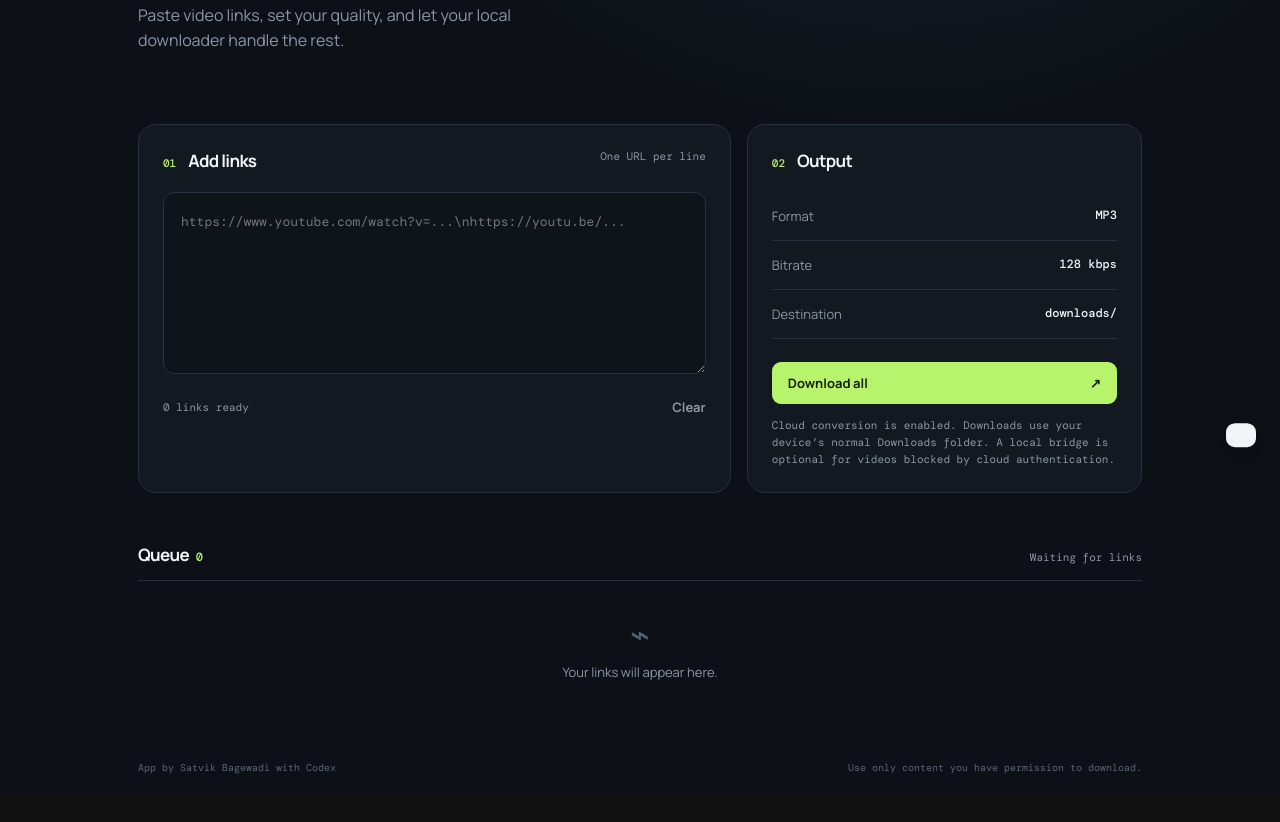
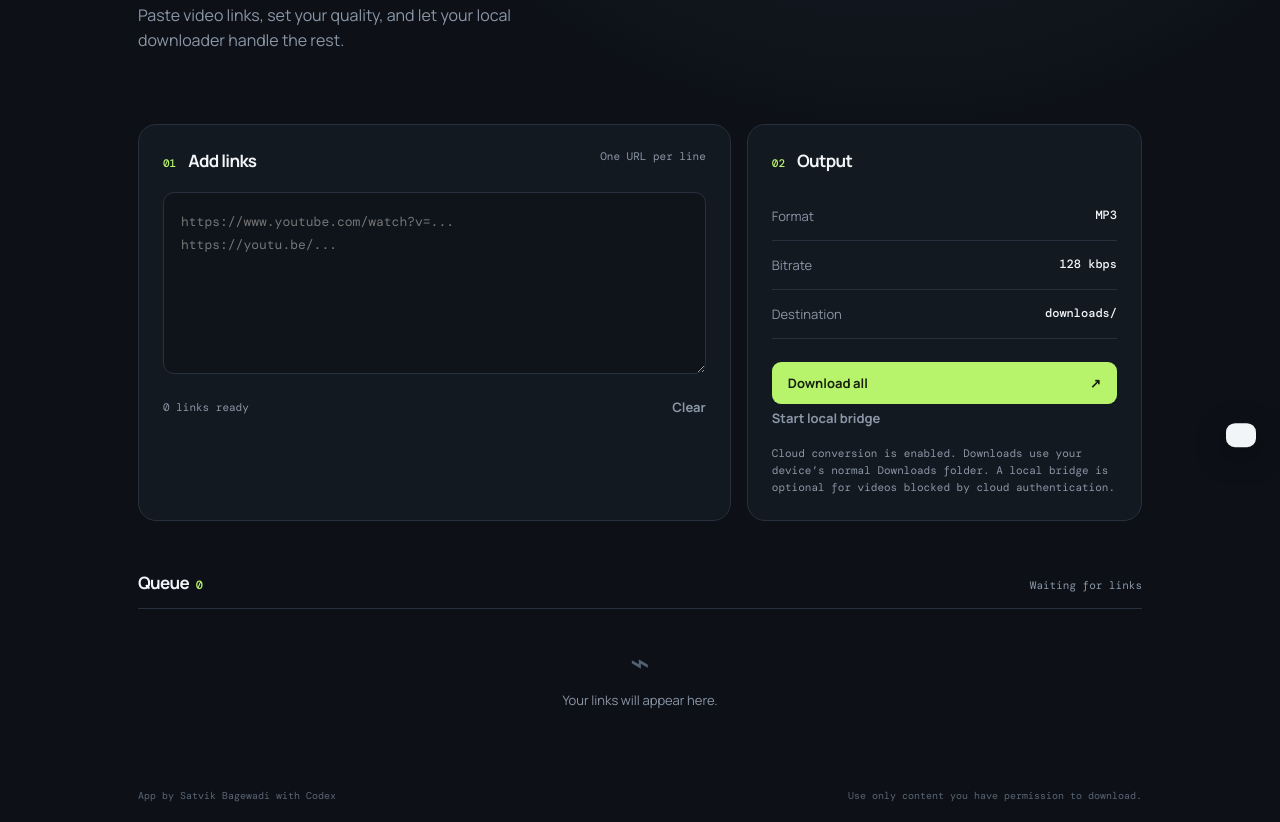
Before and after one commit to satvikbagewadi/wavequeue, a plain HTML site: page index.html in a window 1280 px wide. Shown: the part 360-1182 px from the top of the page. Before the commit the page ends 1154 px from the top, so only its background shows below. Drawn offline with nearby package versions, Linux system fonts and the light colour scheme; no server answers.

Commit message:
Add local bridge launcher button

```diff
--- a/index.html
+++ b/index.html
@@ -26,7 +26,7 @@
       <section class="workspace" aria-label="Download queue">
         <div class="panel input-panel">
           <div class="panel-heading"><div><span class="step">01</span><h2>Add links</h2></div><span class="hint">One URL per line</span></div>
-          <textarea id="links" spellcheck="false" placeholder="https://www.youtube.com/watch?v=...\nhttps://youtu.be/..." aria-label="Video URLs"></textarea>
+          <textarea id="links" spellcheck="false" placeholder="https://www.youtube.com/watch?v=...&#10;https://youtu.be/..." aria-label="Video URLs"></textarea>
           <div class="input-footer"><span id="link-count">0 links ready</span><button class="button secondary" id="clear-btn">Clear</button></div>
         </div>
 
@@ -36,6 +36,7 @@
           <div class="setting-row"><span>Bitrate</span><strong>128 kbps</strong></div>
           <div class="setting-row"><span>Destination</span><strong>downloads/</strong></div>
           <button class="button primary" id="download-btn">Download all <span>↗</span></button>
+          <button class="button secondary" id="bridge-btn" type="button">Start local bridge</button>
           <p class="microcopy">Cloud conversion is enabled. Downloads use your device’s normal Downloads folder. A local bridge is optional for videos blocked by cloud authentication.</p>
         </div>
       </section>
@@ -46,8 +47,12 @@
       </section>
 
       <div id="toast" class="toast" role="status" aria-live="polite"></div>
-      <footer><span>App by Satvik Bagewadi with Codex</span><span>Use only content you have permission to download.</span></footer>
+
+      <footer>
+        <span>App by Satvik Bagewadi with Codex</span>
+        <span>Use only content you have permission to download.</span>
+      </footer>
     </main>
-    <script src="app.js?v=4"></script>
+    <script src="app.js?v=5"></script>
   </body>
 </html>
```
